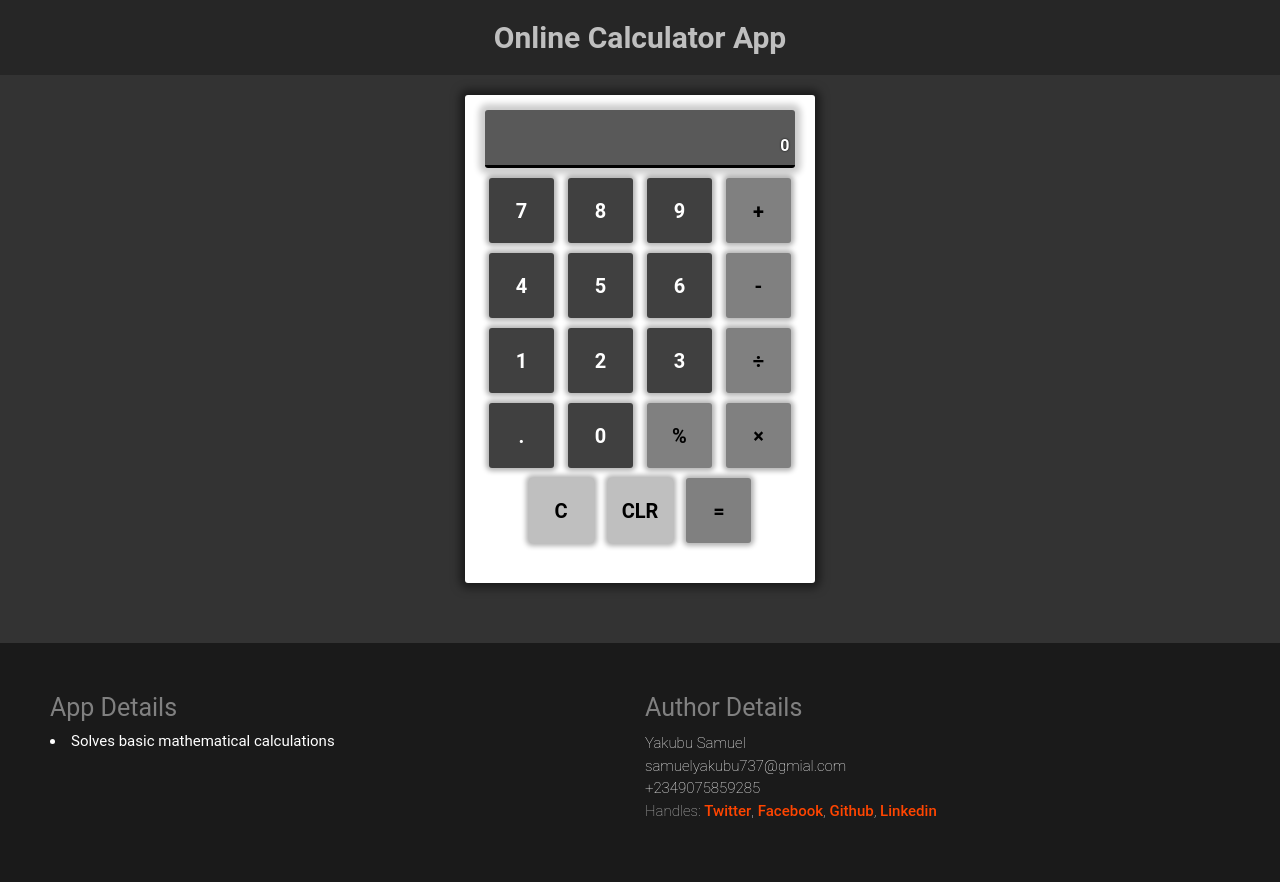
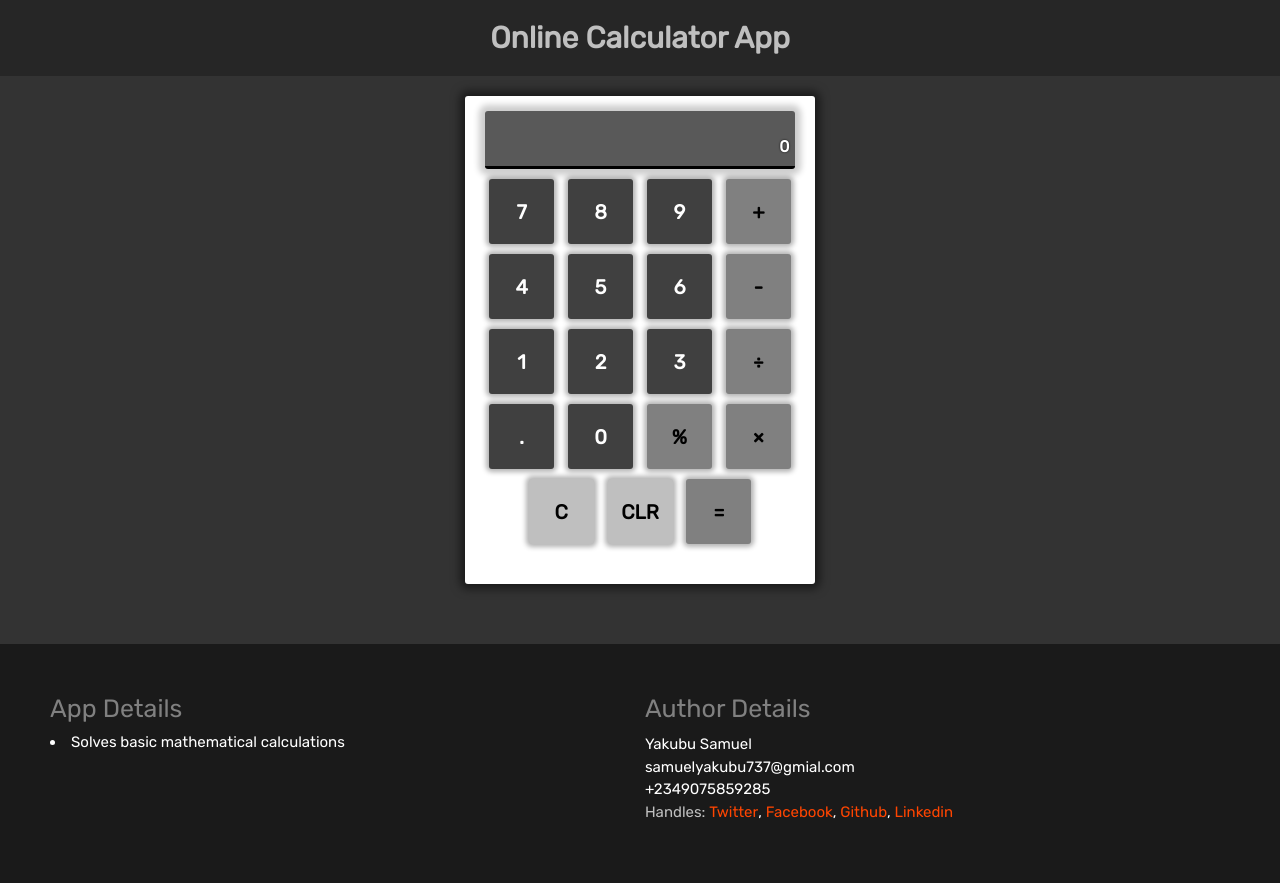
Before and after one commit to chiefcipher/online-calculator, a website: page index.html in a window 1280 px wide. Drawn offline with Linux system fonts and the light colour scheme; a web font is replaced by a local one.

Commit message:
gradually fixing files

```diff
--- a/index.html
+++ b/index.html
@@ -6,7 +6,9 @@
                     <meta charset="UTF-8" />
                     <meta name='description' content='A basic calculator site created by Samuel Yakubu, meant to perform basic arithmetic operations' />
                 <!-- <link rel='stylesheet' type='text/css' href='css_styles/main_style.css' />  -->
-                <link rel='stylesheet' type='text/css' href='css/main-light.css' />
+                <link rel='stylesheet' type='text/css' href='css/main.css' />
+                <link rel="preconnect" href="https://fonts.gstatic.com">
+                <link href="https://fonts.googleapis.com/css2?family=Montserrat&family=Roboto&family=Rubik&display=swap" rel="stylesheet">
                 <script src='js_scripts/mains_script.js' defer></script>
                 <script src='js_scripts/trig_functions.js' defer></script>
             </head>
--- a/package.json
+++ b/package.json
@@ -4,7 +4,7 @@
   "description": "",
   "main": "index.js",
   "scripts": {
-    "convert:sass": "node-sass sass/main.scss css/main-light.css -w"
+    "convert:sass": "node-sass sass/main.scss css/main.css -w"
   },
   "author": "",
   "license": "ISC",
--- a/sass/base/_typography.scss
+++ b/sass/base/_typography.scss
@@ -1,4 +1,4 @@
-@font-face {
+/* @font-face {
     font-family : 'Rubik' ;
     src : url('../../fonts/Rubik/static/Rubik-Regular.ttf') ;
 }
@@ -12,7 +12,7 @@
     font-family : 'Roboto';
     src : url('../../fonts/Roboto/Roboto-Regular.ttf') ;
 }
-
+ */
 .header {
 
 
--- a/sass/main.scss
+++ b/sass/main.scss
@@ -11,7 +11,6 @@
 @import "component/btn" ;
 
 
-
 @import "layout/calculator-body" ;
 @import "layout/footer" ;
 @import "layout/grid" ;
```
Also changed, not shown: css/main.css.
